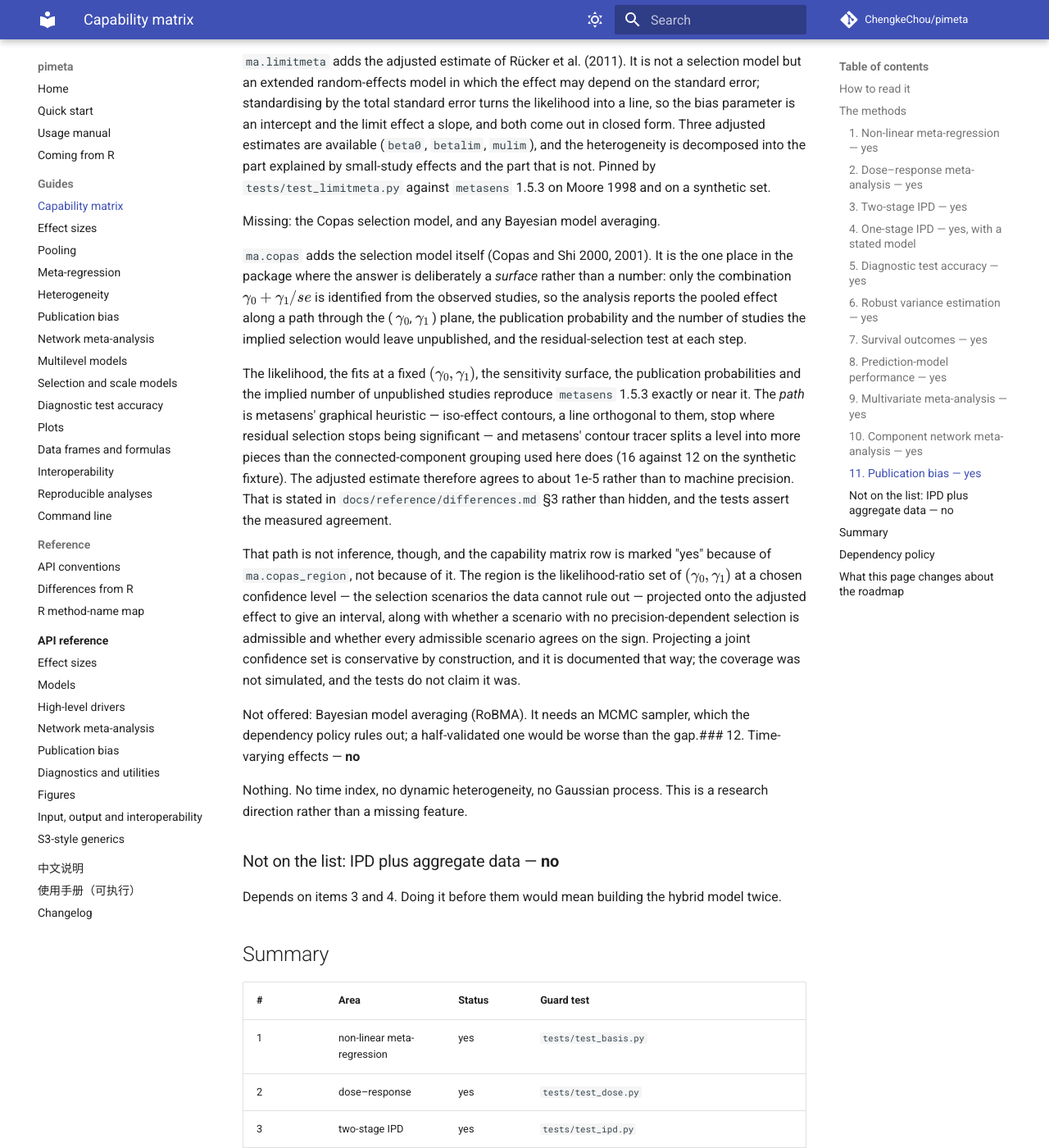
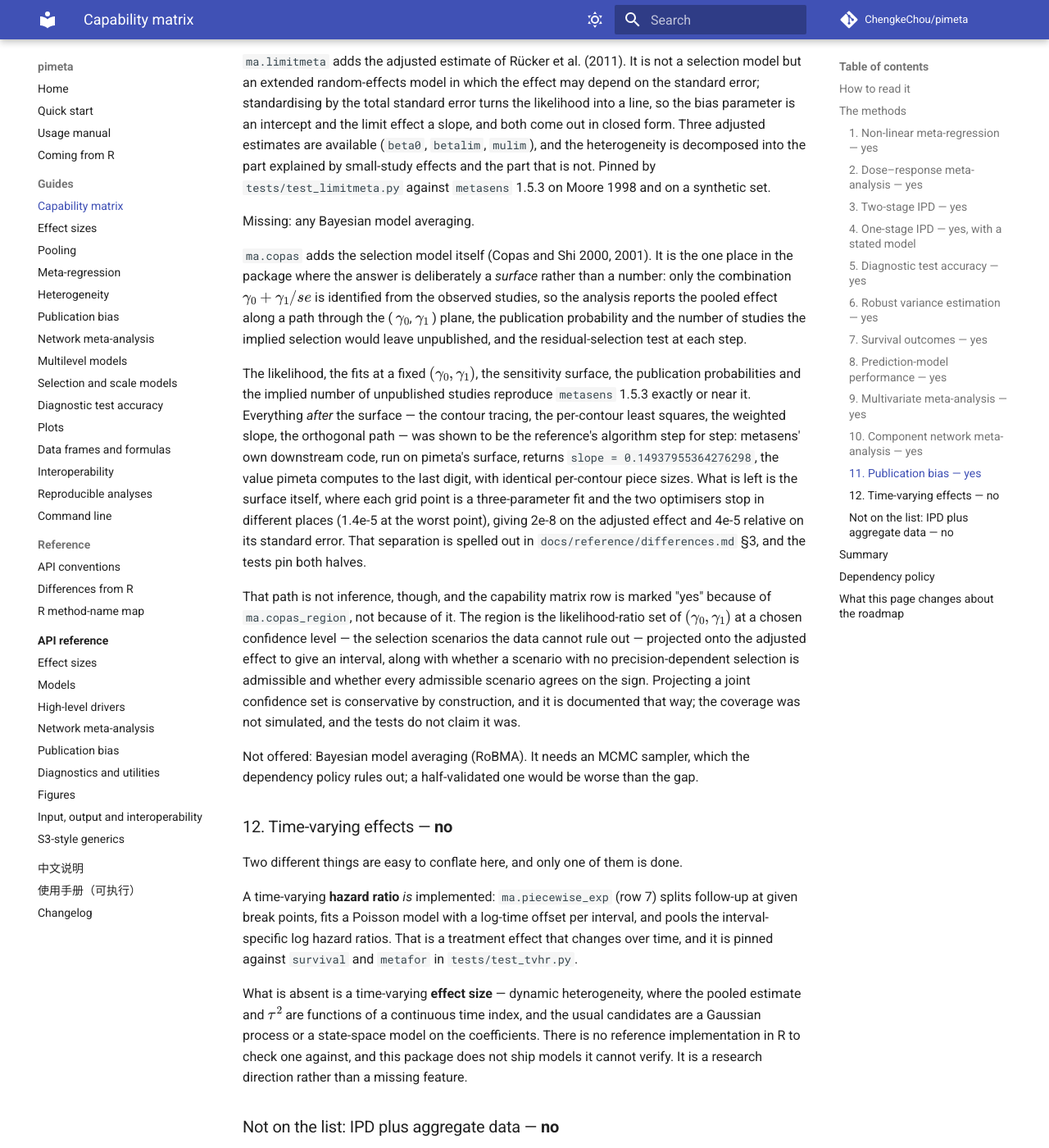
Before and after one commit to ChengkeChou/pimeta, an MkDocs documentation site: the page built from docs/guide/capability-matrix.md, in a window 1280 px wide and 1400 px high, scrolled down 6459 px. Shown: the whole window at 82% size. Built offline with MkDocs 1.6.1 and Material for MkDocs 9.7.7, drawn with Linux system fonts in a browser that asks for light colours; comment, search, counter and statistics services are not loaded; some of the changed text lies outside the part shown.

Commit message:
Correct three stale statements in the capability matrix
Item 11 still said the Copas selection model was missing, in the paragraph
immediately above the one describing it.  The contour paragraph still
quoted the old 16-against-12 piece count, superseded by the cross-feed
result, so it now states what was actually measured.  Item 12 had its
heading glued onto the preceding paragraph by a missing blank line.

Item 12 also claimed there was nothing time-related at all, while
piecewise_exp has been in the tree since the survival work; it now
separates a time-varying hazard ratio (row 7, implemented and pinned)
from a time-varying effect size (absent, and with no reference to check).

```diff
--- a/docs/guide/capability-matrix.md
+++ b/docs/guide/capability-matrix.md
@@ -294,7 +294,7 @@ decomposed into the part explained by small-study effects and the part that is
 not. Pinned by `tests/test_limitmeta.py` against `metasens` 1.5.3 on Moore
 1998 and on a synthetic set.
 
-Missing: the Copas selection model, and any Bayesian model averaging.
+Missing: any Bayesian model averaging.
 
 `ma.copas` adds the selection model itself (Copas and Shi 2000, 2001). It is
 the one place in the package where the answer is deliberately a *surface*
@@ -306,14 +306,16 @@ leave unpublished, and the residual-selection test at each step.
 
 The likelihood, the fits at a fixed $(\gamma_0, \gamma_1)$, the sensitivity
 surface, the publication probabilities and the implied number of unpublished
-studies reproduce `metasens` 1.5.3 exactly or near it. The *path* is metasens'
-graphical heuristic — iso-effect contours, a line orthogonal to them, stop
-where residual selection stops being significant — and metasens' contour
-tracer splits a level into more pieces than the connected-component grouping
-used here does (16 against 12 on the synthetic fixture). The adjusted estimate
-therefore agrees to about 1e-5 rather than to machine precision. That is stated
-in `docs/reference/differences.md` §3 rather than hidden, and the tests assert
-the measured agreement.
+studies reproduce `metasens` 1.5.3 exactly or near it. Everything *after* the
+surface — the contour tracing, the per-contour least squares, the weighted
+slope, the orthogonal path — was shown to be the reference's algorithm step for
+step: metasens' own downstream code, run on pimeta's surface, returns
+`slope = 0.14937955364276298`, the value pimeta computes to the last digit,
+with identical per-contour piece sizes. What is left is the surface itself,
+where each grid point is a three-parameter fit and the two optimisers stop in
+different places (1.4e-5 at the worst point), giving 2e-8 on the adjusted
+effect and 4e-5 relative on its standard error. That separation is spelled out
+in `docs/reference/differences.md` §3, and the tests pin both halves.
 
 That path is not inference, though, and the capability matrix row is marked
 "yes" because of `ma.copas_region`, not because of it. The region is the
@@ -327,10 +329,24 @@ simulated, and the tests do not claim it was.
 
 Not offered: Bayesian model averaging (RoBMA). It needs an MCMC sampler, which
 the dependency policy rules out; a half-validated one would be worse than the
-gap.### 12. Time-varying effects — **no**
+gap.
 
-Nothing. No time index, no dynamic heterogeneity, no Gaussian process. This is
-a research direction rather than a missing feature.
+### 12. Time-varying effects — **no**
+
+Two different things are easy to conflate here, and only one of them is done.
+
+A time-varying **hazard ratio** *is* implemented: `ma.piecewise_exp` (row 7)
+splits follow-up at given break points, fits a Poisson model with a log-time
+offset per interval, and pools the interval-specific log hazard ratios. That is
+a treatment effect that changes over time, and it is pinned against `survival`
+and `metafor` in `tests/test_tvhr.py`.
+
+What is absent is a time-varying **effect size** — dynamic heterogeneity, where
+the pooled estimate and $\tau^2$ are functions of a continuous time index, and
+the usual candidates are a Gaussian process or a state-space model on the
+coefficients. There is no reference implementation in R to check one against,
+and this package does not ship models it cannot verify. It is a research
+direction rather than a missing feature.
 
 ### Not on the list: IPD plus aggregate data — **no**
 
@@ -351,8 +367,8 @@ model twice.
 | 8 | prediction-model performance | yes | `tests/test_prediction.py` |
 | 9 | multivariate | yes | `tests/test_mv.py` |
 | 10 | component NMA | yes | `tests/test_netmeta_api.py`, `tests/test_pimeta.py` |
-| 11 | publication bias | yes | `tests/test_selmodel_models.py`, `tests/test_metabias.py`, `tests/test_limitmeta.py`, `tests/test_copas.py` |
-| 12 | time-varying effects | no | — |
+| 11 | publication bias | yes | `tests/test_selmodel_models.py`, `tests/test_metabias.py`, `tests/test_limitmeta.py`, `tests/test_copas.py`, `tests/test_copas_region.py` |
+| 12 | time-varying effects (dynamic heterogeneity) | no | — |
 
 Five of these twelve turned out to be further along than the roadmap assumed:
 items 5, 6 and 10 are finished, item 1 needed only a basis rather than a
```
